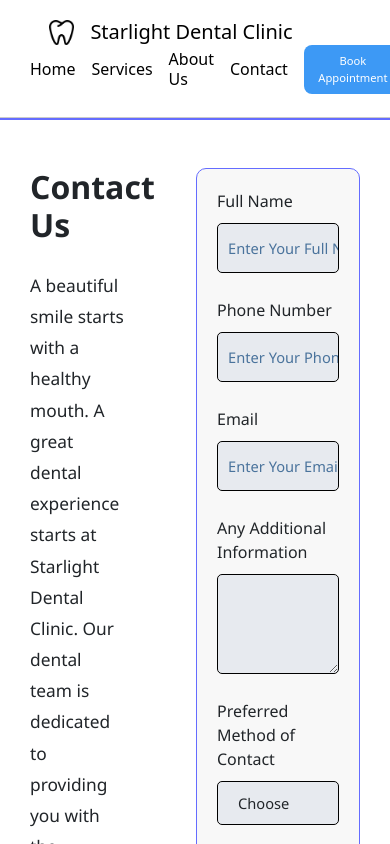
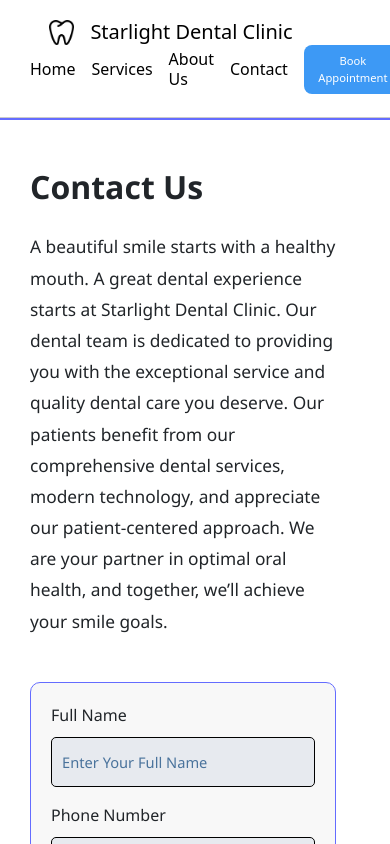
Before and after one commit to arohao/SEG3125-Service-Site, a React (Vite) app in the folder vite-service-site/: page /contact in a window 390 px wide. Shown: the top 844 px of the page. Built offline with nearby package versions, Linux system fonts and the light colour scheme; grey boxes are pictures that could not be loaded.

Commit message:
Add responsive contact us page

```diff
--- a/vite-service-site/src/pages/Contact.jsx
+++ b/vite-service-site/src/pages/Contact.jsx
@@ -1,6 +1,7 @@
 import {useNavigate} from 'react-router-dom';
 import '../styles/form.css';
 import '../styles/calendar.css';
+import '../styles/App.css';
 
 function Contact() {
   const navigate = useNavigate();
@@ -12,45 +13,50 @@ function Contact() {
   return (
     <>
       <div className='banner'></div>
-      <main className='row mt-5 gap-5'>
-        <div className='col-4'>
+      <main className='row mt-5 contact-section'>
+        <div className='col-12 col-md-6 mb-4'>
           <h1>Contact Us</h1>
-          <p style={{lineHeight: '1.8', fontSize: '13pt'}}> A beautiful smile starts with a healthy mouth. A great dental experience starts at Starlight Dental Clinic.
-              Our dental team is dedicated to providing you with the exceptional service and quality dental care you deserve. Our patients benefit from our comprehensive dental services, modern technology, and appreciate our patient-centered approach. We are your partner in optimal oral health, and together, we’ll achieve your smile goals.
+          <p style={{ lineHeight: '1.8', fontSize: '13pt' }}>
+            A beautiful smile starts with a healthy mouth. A great dental experience starts at Starlight Dental Clinic.
+            Our dental team is dedicated to providing you with the exceptional service and quality dental care you deserve.
+            Our patients benefit from our comprehensive dental services, modern technology, and appreciate our patient-centered approach.
+            We are your partner in optimal oral health, and together, we’ll achieve your smile goals.
           </p>
         </div>
-        <div className='col'>
+
+        <div className='col-12 col-md-6'>
           <form className='booking-form needs-validation' action="/booking-success" method="post" onSubmit={handleSubmit}>
-            <div>
+            <div className='mb-3'>
               <label htmlFor='name'>Full Name</label>
-              <input id='name' type='text' placeholder="Enter Your Full Name" className='form-control' required/>
+              <input id='name' type='text' placeholder="Enter Your Full Name" className='form-control' required />
             </div>
-            <div>
+            <div className='mb-3'>
               <label htmlFor='phone-number'>Phone Number</label>
-              <input id='phone-number' type='text' placeholder="Enter Your Phone Number" className='form-control' required/>
+              <input id='phone-number' type='text' placeholder="Enter Your Phone Number" className='form-control' required />
             </div>
-            <div>
+            <div className='mb-3'>
               <label htmlFor='email'>Email</label>
-              <input id='email' type='text' placeholder="Enter Your Email" className='form-control' required/>
+              <input id='email' type='text' placeholder="Enter Your Email" className='form-control' required />
             </div>
-            <div>
-              <label>Any Additional Information</label>
-              <textarea id='additional-info' className='form-control'/>
+            <div className='mb-3'>
+              <label htmlFor='additional-info'>Any Additional Information</label>
+              <textarea id='additional-info' className='form-control' />
             </div>
-            <div>
+            <div className='mb-3'>
               <label>Preferred Method of Contact</label>
-              <select id='contact-method' type='' placeholder="Choose" className='form-control' required defaultValue=''>
+              <select id='contact-method' className='form-control' required defaultValue=''>
                 <option disabled value=''>Choose</option>
-                <option value='initial_exam'>Email</option>
-                <option value='dental_cleaning'>Phone</option>
+                <option value='email'>Email</option>
+                <option value='phone'>Phone</option>
               </select>
             </div>
             <div>
-              <input type='submit' className='submit'/>
+              <input type='submit' className='submit btn btn-primary' />
             </div>
           </form>
         </div>
       </main>
+
     </>
   );
 }
--- a/vite-service-site/src/styles/App.css
+++ b/vite-service-site/src/styles/App.css
@@ -48,17 +48,20 @@
 
 
 main {
-  margin-top: 30px;
+  width: 100%;
   margin-bottom: 50px;
+  margin-top: 50px;
   padding: 0 100px;
-
-  margin-top: 50px;
   font-family: 'Segoe UI', Tahoma, Geneva, Verdana, sans-serif;
 }
 
 @media only screen and (max-width: 600px) {
   main {
     padding: 0 30px;
+  }
+
+  .contact-section {
+    gap: 5px !important;
   }
 }
 
```
